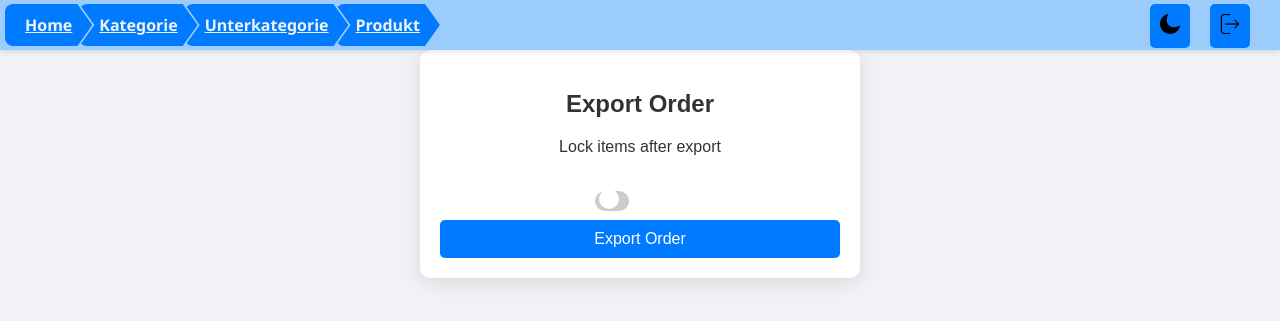
After one commit to Kohlelol/EssenSchmeckt, a Django app: page /database/init_export_order/ in a window 1280 px wide. The commit adds this page. Shown: the top 321 px of the page. Run offline with Django 3.2, Linux system fonts and the light colour scheme; a user stored in the database is signed in.

Commit message:
Bestellung Exportieren als PDF + fixes + locking

```diff
--- a/Softwarepraktikum/Softwarepraktikum/settings.py
+++ b/Softwarepraktikum/Softwarepraktikum/settings.py
@@ -40,7 +40,7 @@ INSTALLED_APPS = [
     'django.contrib.staticfiles',
     'users',
     'django_apscheduler',
-    'database.apps.DatabaseConfig',
+    'database',
 ]
 
 MIDDLEWARE = [
--- a/Softwarepraktikum/database/models.py
+++ b/Softwarepraktikum/database/models.py
@@ -56,6 +56,10 @@ class person(models.Model):
     def get_food_for_today(self):
         current_date = datetime.now().date()
         return food.objects.filter(person=self, date=current_date).first()
+
+    def food_locked_for_today(self):
+        current_date = datetime.now().date()
+        return food.objects.filter(person=self, date=current_date).first().locked
 
     def __str__(self):
         return f"{self.last_name}, {self.first_name} | {self.date_of_birth}"
--- /dev/null
+++ b/Softwarepraktikum/database/templates/database/export_order.html
@@ -0,0 +1,166 @@
+{% extends "layout.html" %}
+{% load static %}
+{% block title %}Export Order{% endblock %}
+
+{% block content %}
+<div class="export-container">
+    <h2>Export Order</h2>
+    <form action="{% url 'database:init_export_order' %}" method="post" onsubmit="return confirmExport()">
+        {% csrf_token %}
+        <div class="form-group">
+            <span class="lock-label">Lock items after export</span>
+            <label for="lock-toggle" class="switch">
+                <input type="checkbox" id="lock-toggle" name="lock_items">
+                <span class="slider round"></span>
+            </label>
+        </div>
+        <div class="warning-message" id="warning-message" style="display: none;">
+            Warning: Locking items cannot be undone!
+        </div>
+        <button type="submit" id="export-button" class="export-button" disabled>Export Order</button>
+    </form>
+</div>
+
+<style>
+/* Export Order Styles */
+.export-container {
+    max-width: 400px;
+    margin: 50px auto;
+    padding: 20px;
+    background-color: #2c2c2c;
+    border-radius: 10px;
+    box-shadow: 0 4px 20px rgba(0, 0, 0, 0.1);
+    transition: background-color 0.3s;
+}
+
+.export-container h2 {
+    text-align: center;
+    margin-bottom: 20px;
+}
+
+.form-group {
+    display: flex;
+    flex-direction: column;
+    align-items: center;
+    margin-bottom: 20px;
+}
+
+.lock-label {
+    margin-bottom: 10px;
+}
+
+.warning-message {
+    color: #ff6b6b;
+    margin-bottom: 15px;
+    font-weight: bold;
+    text-align: center;
+}
+
+.export-button {
+    width: 100%;
+    padding: 10px;
+    background-color: #007bff;
+    color: white;
+    border: none;
+    border-radius: 5px;
+    cursor: pointer;
+    font-size: 16px;
+    transition: background-color 0.3s;
+}
+
+.export-button:hover {
+    background-color: #0056b3;
+}
+
+/* Switch styles */
+.switch {
+    position: relative;
+    display: inline-block;
+    width: 50px; /* Adjust the width as needed */
+    height: 24px; /* Adjust the height as needed */
+}
+
+.slider {
+    position: absolute;
+    cursor: pointer;
+    top: 0;
+    left: 0;
+    right: 0;
+    bottom: 0;
+    background-color: #ccc;
+    transition: .4s;
+    border-radius: 12px; /* Adjust the border-radius as needed */
+}
+
+.slider:before {
+    position: absolute;
+    content: "";
+    height: 20px; /* Adjust the height as needed */
+    width: 20px; /* Adjust the width as needed */
+    left: 4px;
+    bottom: 2px; /* Adjust the bottom value as needed */
+    background-color: white;
+    transition: .4s;
+    border-radius: 50%;
+}
+
+input:checked + .slider:before {
+    transform: translateX(26px);
+}
+
+input:checked + .slider {
+    background-color: #007bff;
+}
+
+/* Light mode styles */
+body.light-mode .export-container {
+    background-color: #ffffff;
+    color: #333;
+}
+
+body.light-mode .export-container h2 {
+    color: #333;
+}
+
+body.light-mode .warning-message {
+    color: #d9534f;
+}
+
+body.light-mode .export-button {
+    background-color: #007bff;
+    color: white;
+}
+
+body.light-mode .export-button:hover {
+    background-color: #0056b3;
+}
+
+body.light-mode .slider {
+    background-color: #ccc;
+}
+
+body.light-mode input:checked + .slider {
+    background-color: #007bff;
+}
+</style>
+{% endblock %}
+
+{% block scripts %}
+<script>
+    const lockToggle = document.getElementById('lock-toggle');
+    const warningMessage = document.getElementById('warning-message');
+    const exportButton = document.getElementById('export-button');
+
+    lockToggle.addEventListener('change', function() {
+        warningMessage.style.display = this.checked ? 'block' : 'none';
+        exportButton.disabled = !this.checked;
+    });
+
+    function confirmExport() {
+        if (lockToggle.checked) {
+            return confirm("Warning: This action will lock the selected items and cannot be undone. Do you wish to proceed?");
+        }
+        return true;
+    }
+</script>
+{% endblock %}
--- a/Softwarepraktikum/database/urls.py
+++ b/Softwarepraktikum/database/urls.py
@@ -9,7 +9,8 @@ app_name = 'database'
 urlpatterns = [
     path('', views.database_list, name='database_list'),
     path('attendance/', views.attendance, name='attendance'),
-    path('daily_order/', views.daily_order, name='daily_order'),
+    path('init_export_order/', views.init_export_order, name='init_export_order'),
+    path('export_order/', views.export_order, name='export_order'),
     path('person_group_management/', views.person_group_management, name='person_group_management'),
     path('order/', views.order, name='order'),
     path('qr_code_scanner/', views.qr_code_scanner, name='qr_code_scanner'),
--- a/Softwarepraktikum/database/views.py
+++ b/Softwarepraktikum/database/views.py
@@ -4,13 +4,16 @@ from .models import *
 from django.contrib.auth.models import User, Group
 from django.db.models import Q
 from django.db import IntegrityError
-from django.http import JsonResponse
+from django.http import JsonResponse, HttpResponse
 from django.views.decorators.csrf import csrf_exempt
 import json
 from datetime import datetime
 from django.contrib import messages
 from django.core.files.storage import FileSystemStorage
 from django.urls import reverse
+from reportlab.lib.pagesizes import letter
+from reportlab.pdfgen import canvas
+from collections import defaultdict
 # Create your views here.
 
 
@@ -77,7 +80,7 @@ def database_list(request):
     else:
         persons = person.objects.filter(group_id__in=allowed_group_ids)
 
-    group_leaders = person.objects.filter(Q(group_leaderships__group_id__in=allowed_group_ids)).distinct()
+    group_leaders = person.objects.filter((Q(first_name__icontains=query) | Q(last_name__icontains=query)), Q(group_leaderships__group_id__in=allowed_group_ids)).distinct()
 
     combined_persons = persons.union(group_leaders).order_by('last_name', 'first_name')
 
@@ -85,7 +88,6 @@ def database_list(request):
 
     for person_instance in combined_persons:
         person_instance.food_for_today = person_instance.get_food_for_today()
-
 
     current_date = datetime.now().date()
     latest_pdf = PDFDocument.objects.filter(from_date__lte=current_date, expire_date__gte=current_date).order_by('-uploaded_at').first()
@@ -115,7 +117,7 @@ def fetch_persons(request):
         print(group_id)
         persons = persons.filter(group_id=group_id)
 
-    group_leaders = person.objects.filter(Q(group_leaderships__group_id__in=allowed_group_ids)).distinct()
+    group_leaders = person.objects.filter((Q(first_name__icontains=query) | Q(last_name__icontains=query)), Q(group_leaderships__group_id__in=allowed_group_ids)).distinct()
 
     combined_persons = persons.union(group_leaders).order_by('last_name', 'first_name')
 
@@ -549,3 +551,93 @@ def success(request):
     message = request.GET.get('message', 'Operation completed successfully.')
     previous_page = request.GET.get('previous_page', '/')
     return render(request, 'database/success.html', {'message': message, 'previous_page': previous_page})
+
+@login_required(login_url='/users/login/')
+def init_export_order(request):
+    if request.method == 'POST':
+        lock_items = request.POST.get('lock_items')
+        current_time = datetime.now().time()
+        if lock_items and current_time > datetime.strptime('08:00', '%H:%M').time():
+            food.objects.filter(date=datetime.now().date()).update(locked=True)
+            print("Items locked successfully.")
+            return redirect('database:export_order')
+
+        print("Locking failed. Please try again later.")
+        return render(request, 'database/init_export_order.html', {'error': 'Locking failed. Please try again later.'})
+
+    return render(request, 'database/export_order.html')
+
+
+@login_required(login_url='/users/login/')
+@group_required('management')
+def export_order(request):
+    persons = person.objects.all().order_by('last_name', 'first_name')
+    response = HttpResponse(content_type='application/pdf')
+    response['Content-Disposition'] = 'attachment; filename="order.pdf"'
+
+    # Create the PDF object, using the response object as its "file."
+    p = canvas.Canvas(response, pagesize=letter)
+    width, height = letter
+
+    # Title
+    p.setFont("Helvetica-Bold", 16)
+    p.drawString(100, height - 40, "Food Orders for Today")
+
+    # Table headers
+    p.setFont("Helvetica-Bold", 12)
+    p.drawString(50, height - 80, "First Name")
+    p.drawString(150, height - 80, "Last Name")
+    p.drawString(250, height - 80, "Group")
+    p.drawString(350, height - 80, "Order")
+
+
+    p.setFont("Helvetica", 12)
+    y = height - 100
+    order_totals = defaultdict(lambda: defaultdict(int))
+
+    for person_instance in persons:
+        p.drawString(50, y, person_instance.first_name)
+        p.drawString(150, y, person_instance.last_name)
+        p.drawString(250, y, person_instance.group_id.group_name)
+        person_food = person_instance.get_food_for_today()
+        if person_food:
+            food_string = "Rot" if person_food.food == 2 else "Blau"
+            if person_instance.group_id is None or person_instance.group_id.facility_id is None:
+                facility_name = 'Unknown'
+            else:
+                facility_name = person_instance.group_id.facility_id.facility_name
+            order_totals[facility_name][food_string] += 1
+        else:
+            food_string = 'Keine Bestellung'
+        p.drawString(350, y, str(food_string))
+        y -= 20
+        if y < 40:  # Check if we need to create a new page
+            p.showPage()
+            p.setFont("Helvetica", 12)
+            y = height - 40
+
+    # Add totals to the PDF
+    p.showPage()
+    p.setFont("Helvetica-Bold", 16)
+    p.drawString(100, height - 40, "Order Totals by Facility")
+
+    p.setFont("Helvetica-Bold", 12)
+    y = height - 80
+    for facility, orders in order_totals.items():
+        p.setFont("Helvetica-Bold", 12)
+        p.drawString(50, y, str(facility))
+        y -= 20
+        for order, count in orders.items():
+            p.setFont("Helvetica", 12)
+            p.drawString(100, y, f"{order}: {count}")
+            y -= 20
+            if y < 40:  # Check if we need to create a new page
+                p.showPage()
+                p.setFont("Helvetica", 12)
+                y = height - 40
+
+    # Close the PDF object cleanly.
+    p.showPage()
+    p.save()
+
+    return response
```
Also changed, not shown: Softwarepraktikum/database/templates/database/person_list.html (+7 -1 lines), Softwarepraktikum/database/templatetags/custom_filters.py (added, +7 -0 lines), Softwarepraktikum/database/templatetags/__init__.py (added), Softwarepraktikum/db.sqlite3.
